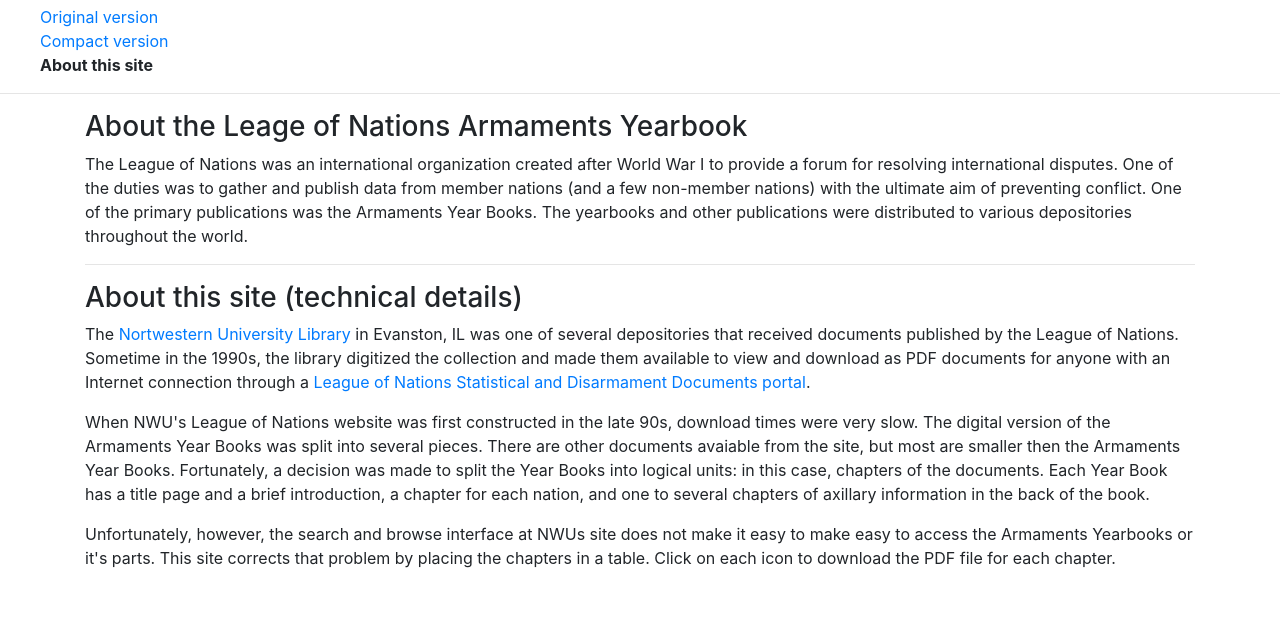
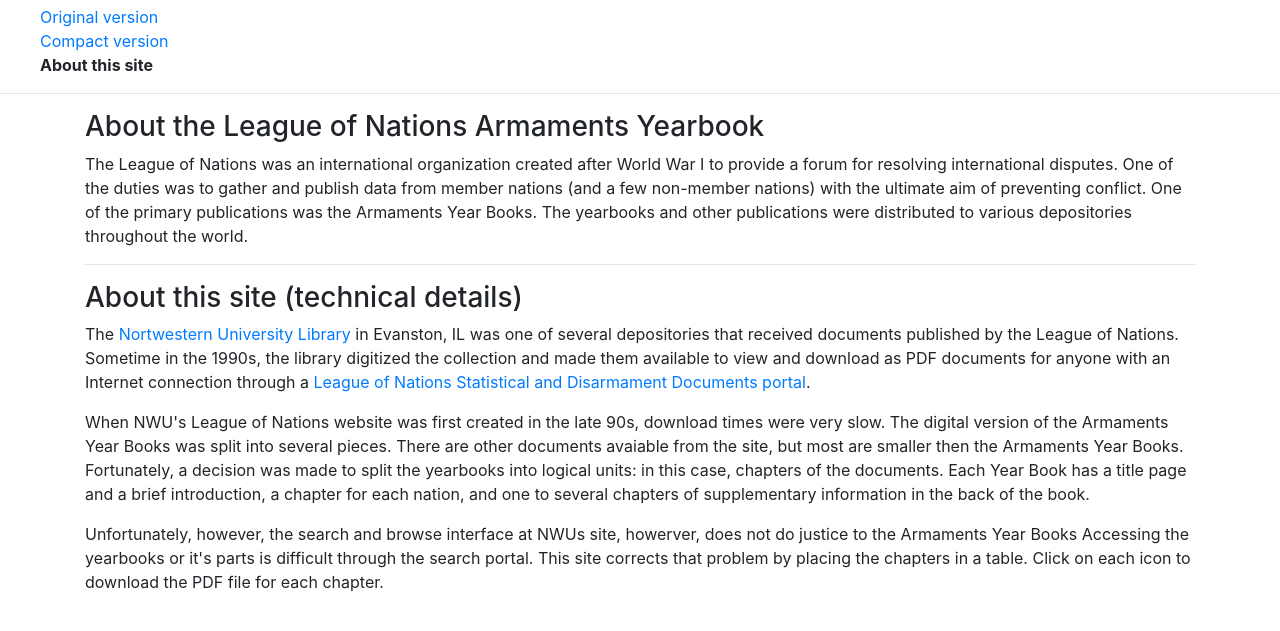
Before and after one commit to danMulvihill/leage_of_nations_arm_yb, a plain HTML site: page about.html in a window 1280 px wide. Shown: the part 149-780 px from the top of the page. Drawn offline with nearby package versions, Linux system fonts and the light colour scheme.

Commit message:
some more content edits

```diff
--- a/about.html
+++ b/about.html
@@ -23,7 +23,7 @@
 
 <hr>
 <div class="container">
-    <h3>About the Leage of Nations Armaments Yearbook</h3>
+    <h3>About the League of Nations Armaments Yearbook</h3>
     <p>
         The League of Nations was an international organization created
         after World War I to provide a forum for resolving international disputes.
@@ -44,18 +44,18 @@
             through a <a href="http://digital.library.northwestern.edu/league/">League of Nations Statistical and Disarmament Documents portal</a>.
         </p>
 
-        <p>When NWU's League of Nations website was first constructed in the late 90s, download times were very slow.
+        <p>When NWU's League of Nations website was first created in the late 90s, download times were very slow.
             The digital version of the Armaments Year Books
             was split into several pieces.
             There are other documents avaiable from the site,
             but most are smaller then the Armaments Year Books.
-            Fortunately, a decision was made to split the Year Books into logical units: in this case, chapters of the documents.
+            Fortunately, a decision was made to split the yearbooks into logical units: in this case, chapters of the documents.
             Each Year Book has a title page and a brief introduction,
-            a chapter for each nation, and one to several chapters of axillary information in the back of the book.
+            a chapter for each nation, and one to several chapters of supplementary information in the back of the book.
         </p>
         <p>
-            Unfortunately, however, the search and browse interface at NWUs site does not make it easy to make
-            easy to access the Armaments Yearbooks or it's parts.
+            Unfortunately, however, the search and browse interface at NWUs site, howerver, does not do justice to the Armaments Year Books
+            Accessing the yearbooks or it's parts is difficult through the search portal.
             This site corrects that problem by placing the chapters in a table.
             Click on each icon to download the PDF file for each chapter.
         </p>
```
